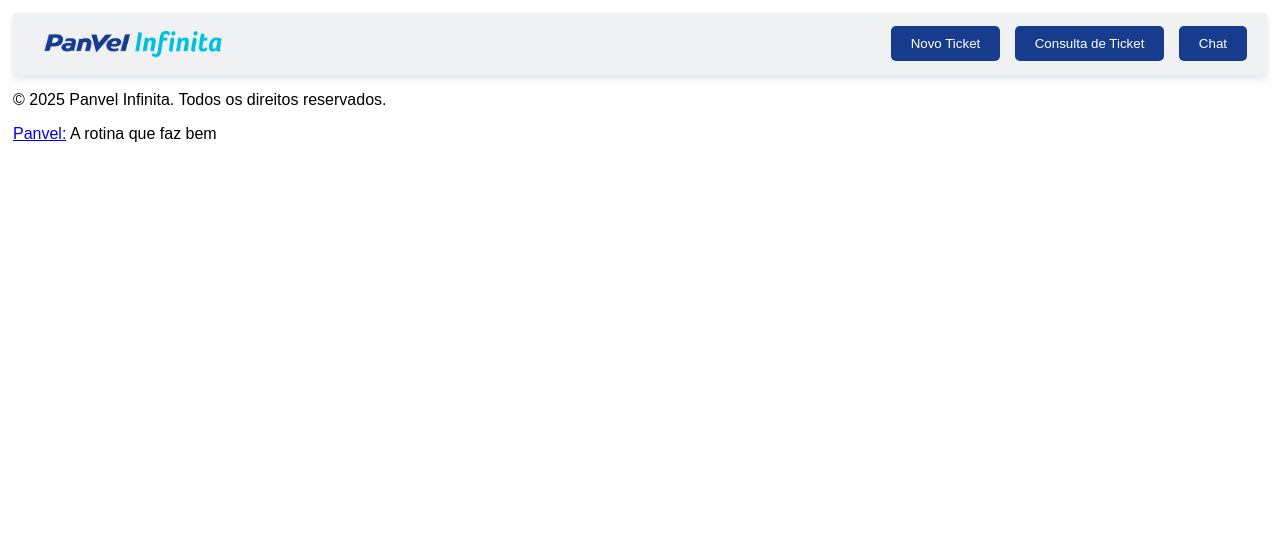
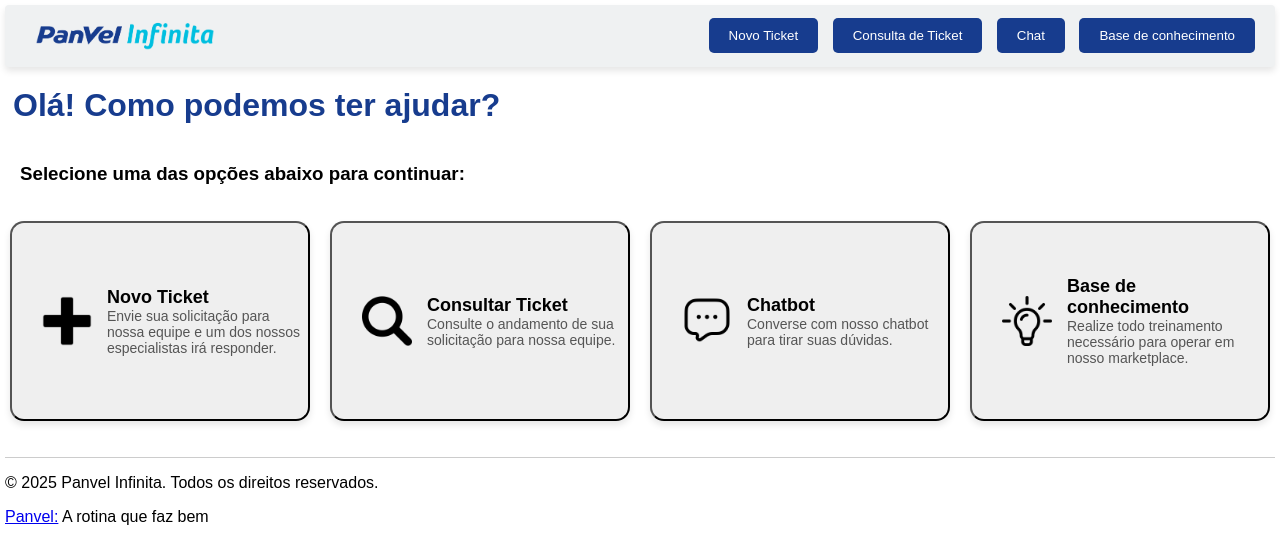
Before and after one commit to panvelinfinita/suporte, a plain HTML site: page index.html in a window 1280 px wide. Drawn offline with Linux system fonts and the light colour scheme.

Commit message:
Atualizando index

```diff
--- a/assets/css/style.css
+++ b/assets/css/style.css
@@ -40,8 +40,76 @@ nav a.link {
 }
 
 body {
+    display: flex;
+    flex-direction: column;
+    min-height: 100vh;
+    margin: 0;
     font-family: "Afacad Flux", sans-serif;
     font-weight: 400;
     font-style: normal;
     padding: 5px;
 }
+
+/* Estilos para o container principal */
+.container {
+    align-items: center;
+    justify-content: center;
+    display: flex;
+    flex-wrap: wrap; /* Permite que os botões quebrem para a próxima linha, se necessário */
+    gap: 20px; /* Define o espaço entre os botões */
+}
+/* Estilos para os botões de ação */
+.btn {
+    padding-left: 30px;
+    display: inline-flex; /* Altera para flex para organizar imagem e texto */
+    place-items: center;
+    font-size: 16px;
+    font-weight: 600;
+    box-shadow: 0 4px 7px rgba(0, 0, 0, 0.1);
+    text-align: left; /* Alinha o texto à esquerda */
+    border-radius: 14px;
+    justify-content: flex-start; /* Garante que o conteúdo fique alinhado à esquerda */
+    gap: 15px; /* Espaço entre a imagem e o texto */
+    align-items: center;
+    cursor: pointer;
+    width: 300px; /* Define uma largura fixa para o botão */
+    height: 200px; /* Define uma altura fixa para o botão */
+}
+
+/* Estilos para a imagem dentro do botão */
+.btn img {
+    width: 50px; /* Define o tamanho da imagem */
+    height: 50px;
+    object-fit: contain; /* Garante que a imagem não seja distorcida */
+}
+
+/* Estilos para o texto dentro do botão */
+.btn-text {
+    display: flex;
+    flex-direction: column; /* Organiza o título e a descrição em coluna */
+    justify-content: center; /* Centraliza verticalmente o texto */
+}
+
+.btn-text h3 {
+    margin: 0; /* Remove margens padrão */
+    font-size: 18px; /* Tamanho do título */
+}
+
+.btn-text h5 {
+    margin: 0;
+    font-size: 14px; /* Tamanho da descrição */
+    font-weight: 400; /* Deixa a descrição mais leve */
+    color: #555; /* Cor mais clara para diferenciar do título */
+}
+/* Estilos para os botões de ação */
+.btn:hover {
+    background-color: #91e1ef;
+    color: rgb(0, 0, 0);
+    box-shadow: 0 4px 7px rgba(0,0,0,0.2);
+}
+/* Estilos para títulos */
+.h1 {
+    margin: 20px 0;
+    color: #173c8e;
+    padding-left: 8px;
+}
--- a/index.html
+++ b/index.html
@@ -12,7 +12,7 @@
     <header>
         <!-- Logo -->
         <div class="logo">
-            <a href=""><img src="assets/src/logo.png" alt="Logo"></a>
+            <a href="index.html"><img src="assets/src/logo.png" alt="Logo"></a>
         </div>
 
         <!-- Botões de navegação -->
@@ -20,15 +20,53 @@
             <button><a href="newticket.html" class="link" target="_self">Novo Ticket</a></button>
             <button>Consulta de Ticket</button>
             <button>Chat</button>
+            <button>Base de conhecimento</button>
             <!-- <button><a href="" class="link" target="_self">Consulta de Produtos</a></button> -->
         </nav>
     </header>
 <!-- Fim do Cabeçalho -->
 
 <!-- Início do Corpo -->
+    <h1 class="h1"> Olá! Como podemos ter ajudar? </h1>
+        <h3 style="padding-left: 15px; padding-top: 0px;">Selecione uma das opções abaixo para continuar: </h3>
+<br>
+
+        <div class="container">
+            <button class="btn">
+                <img src="assets/src/novo.png" alt="Ícone" />
+                <div class="btn-text">
+                    <h3>Novo Ticket</h3>
+                    <h5>Envie sua solicitação para nossa equipe e um dos nossos especialistas irá responder.</h5>
+                </div>
+            </button>
+            <button class="btn">
+                <img src="assets/src/consulta.png" alt="Ícone" />
+                <div class="btn-text">
+                    <h3>Consultar Ticket</h3>
+                    <h5>Consulte o andamento de sua solicitação para nossa equipe.</h5>
+                </div>
+            </button>
+            <button class="btn">
+                <img src="assets/src/chat.png" alt="Ícone" />
+                <div class="btn-text">
+                    <h3>Chatbot</h3>
+                    <h5>Converse com nosso chatbot para tirar suas dúvidas.</h5>
+                </div>
+            </button>
+            <button class="btn">
+                <img src="assets/src/conhecimento.png" alt="Ícone" />
+                <div class="btn-text">
+                    <h3>Base de conhecimento</h3>
+                    <h5>Realize todo treinamento necessário para operar em nosso marketplace.</h5>
+                </div>
+            </button>
+        </div>
+<!-- Início do Corpo -->
 
     <!-- Rodapé -->
-    <footer>
+    <br><br>
+
+    <footer style="padding-bottom: 0px; border-top: 1px solid #ccc;">
         <p>&copy; 2025 Panvel Infinita. Todos os direitos reservados.</p>
         <p><a href="https://www.panvel.com/panvel" class="link" target="_blank">Panvel:</a> A rotina que faz bem</p>
     </footer>
```
Also changed, not shown: newticket.html (+1 -1 lines), assets/src/chat.png (added), assets/src/conhecimento.png (added), assets/src/consulta.png (added), assets/src/novo.png (added), 2 other files.
